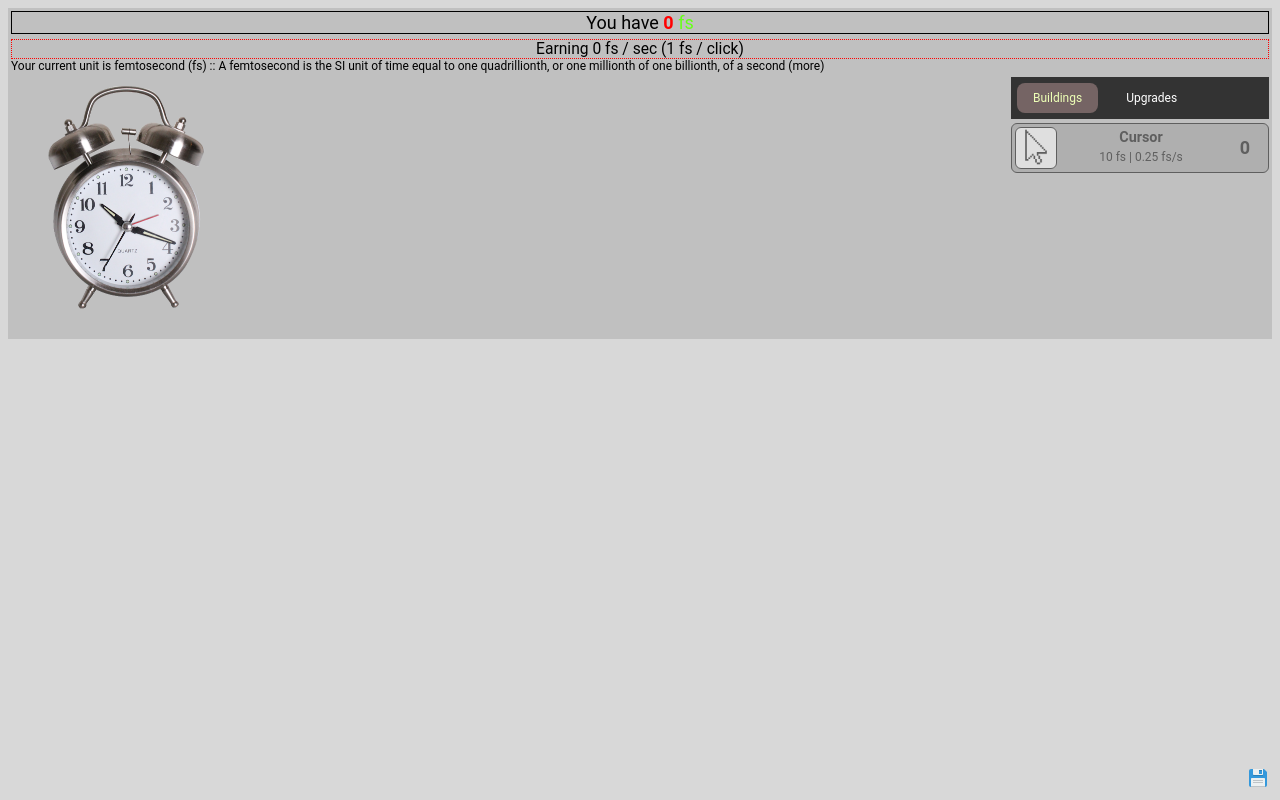
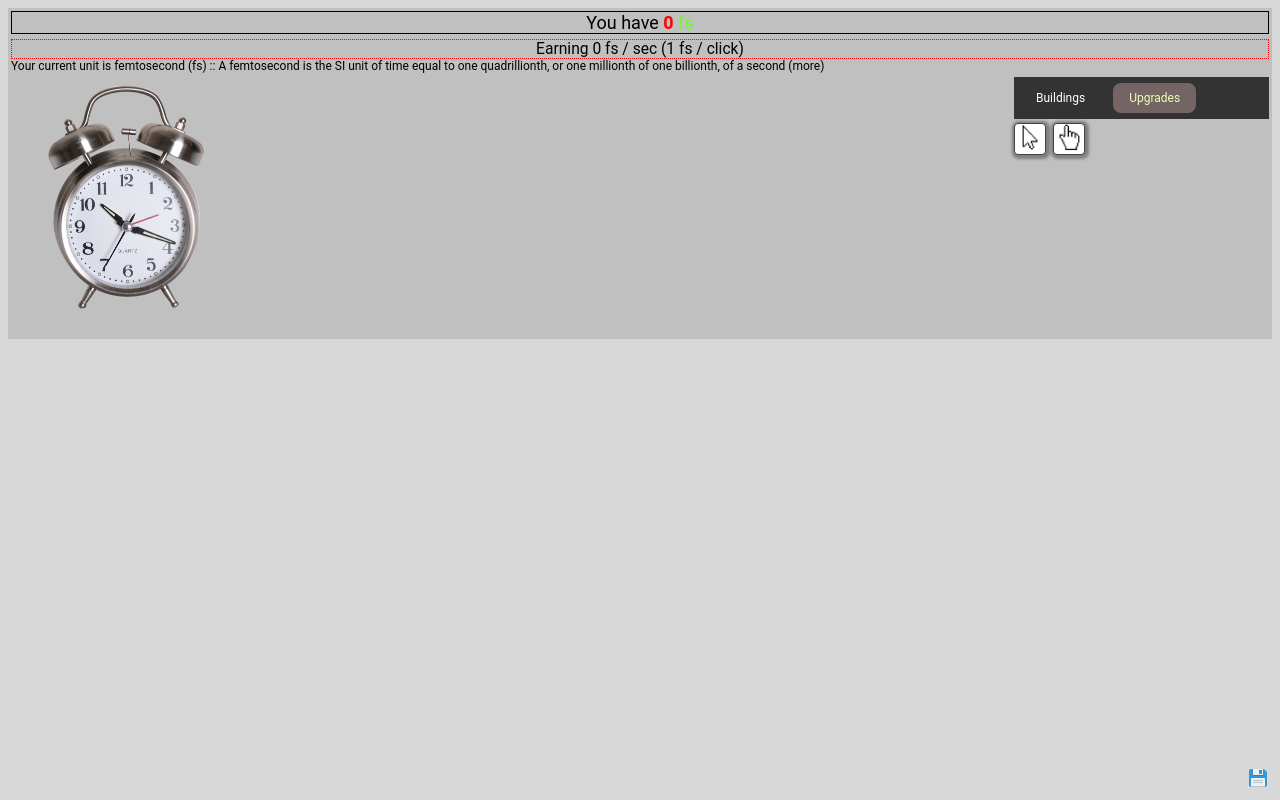
Before and after one commit to wwwK/TimeClicker, a website built with webpack: page src/index.html in a window 1280 px wide. Built offline with nearby package versions, Linux system fonts and the light colour scheme.

Commit message:
Stubbing upgrades

```diff
--- /dev/null
+++ b/src/assets/_upgrades.json
@@ -0,0 +1,15 @@
+{
+  "clicks": [
+    {
+      "condition": 1,
+      "type": "click_multiplier",
+      "name": "Double Click",
+      "description": "Two for one, what more could you want",
+      "value": 2,
+      "visible": false,
+      "bought": false,
+      "image": "assets/cursor.png"
+    }
+  ],
+  "buildingCounts": []
+}
--- a/src/index.html
+++ b/src/index.html
@@ -43,7 +43,15 @@
             </ul>
 
             <div id="tc_buildings"></div>
-            <div id="tc_upgrades">Hello World</div>
+            <div id="tc_upgrades">
+              <div class="upgrade">
+                <img src="./assets/cursor.png">
+              </div>
+
+              <div class="upgrade">
+                <img src="./assets/hand.png">
+              </div>
+            </div>
           </td>
         </tr>
       </table>
--- a/src/modules/buildings.js
+++ b/src/modules/buildings.js
@@ -172,7 +172,10 @@ const _buyBuilding = (index) => {
   gameDom.score.innerHTML = state.session.score;
 
   state.session.earning = api.calculateTickMultiplier();
+
+  ui.updateEarning();
   ui.updateScore();
+
   _updateCanBuy();
 }
 
--- a/src/modules/enums.js
+++ b/src/modules/enums.js
@@ -6,7 +6,8 @@ const module = {
   toaster: 'toaster',
   ui: 'ui',
   game: 'game',
-  gameSave: 'game-save'
+  gameSave: 'game-save',
+  upgrades: 'upgrades'
 };
 
 const severity = {
--- a/src/modules/game-state.js
+++ b/src/modules/game-state.js
@@ -5,6 +5,7 @@ import { enums } from './enums';
 const logger = loggerFactory.getInstance(enums.module.gameState);
 const buildings = require('../assets/_buildings.json');
 const achievements = require('../assets/_achievements.json');
+const upgrades = require('../assets/_upgrades.json');
 
 const session = {
   // Saved
@@ -24,7 +25,7 @@ const session = {
 const config = {
   targetTicksPerSec: 4,
   gameLoopSleepMs: 0,
-  autoSave: true,
+  autoSave: false,
   autoSaveInt: 60
 }
 
@@ -60,7 +61,8 @@ const api = {
   buildings: buildings,
   achievements: achievements,
   session: session,
-  config: config
+  config: config,
+  upgrades: upgrades
 }
 
 api.handleClick = () => {
--- a/src/modules/game.js
+++ b/src/modules/game.js
@@ -6,6 +6,7 @@ import ui from "./ui";
 import { loggerFactory } from './logger';
 import { enums } from "./enums";
 import gameSave from './game-save';
+import upgrades from './upgrades';
 
 const logger = loggerFactory.getInstance(enums.module.game);
 let gameTickInterval = undefined;
@@ -56,6 +57,7 @@ api.bootstrap = () => {
     gameSave.loadState();
     buildings.updateBuildings();
     buildings.updateTickMultiplier();
+    upgrades.initialize();
 
     ui.updateScore();
     ui.updateClick();
--- a/src/modules/logger.js
+++ b/src/modules/logger.js
@@ -5,12 +5,13 @@ const config = {
   disabledModules: [
     enums.module.numbers,
     enums.module.buildings,
-    // enums.module.gameState,
+    enums.module.gameState,
     enums.module.storage,
     enums.module.toaster,
     enums.module.ui,
-    // enums.module.game,
-    // enums.module.gameSave,
+    enums.module.game,
+    enums.module.gameSave,
+    enums.module.upgrades,
   ],
   minSeverity: enums.severity.Trace,
   traceModuleLoad: true
--- /dev/null
+++ b/src/modules/upgrades.js
@@ -0,0 +1,18 @@
+import { enums } from "./enums";
+import { loggerFactory } from "./logger";
+import state from './game-state';
+import ui from './ui';
+
+
+console.log(state.upgrades);
+
+const logger = loggerFactory.getInstance(enums.module.upgrades);
+
+const api = {};
+
+api.initialize = () => {
+  ui.showUpgradesMenu();
+
+}
+
+export default api;
--- a/src/time-clicker.scss
+++ b/src/time-clicker.scss
@@ -151,6 +151,24 @@ body {
 
             #tc_upgrades {
               display: none;
+
+              .upgrade {
+                display: inline-block;
+                border: 1px solid #464242;
+                width: 30px;
+                height: 30px;
+                text-align: center;
+                background-color: #fff;
+                cursor: pointer;
+                border-radius: 4px;
+                box-shadow: 1px 1px 3px 3px rgba(0,0,0,0.34);
+                margin-right: 4px;
+
+                img {
+                  max-width: 28px;
+                  max-height: 28px;
+                }
+              }
             }
           }
         }
```
